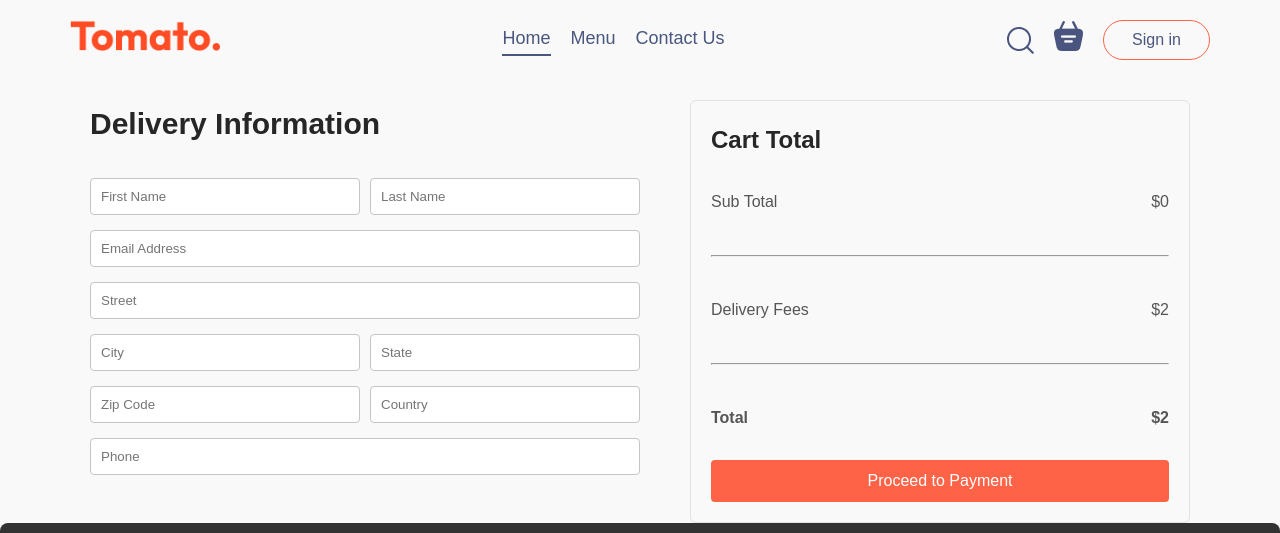
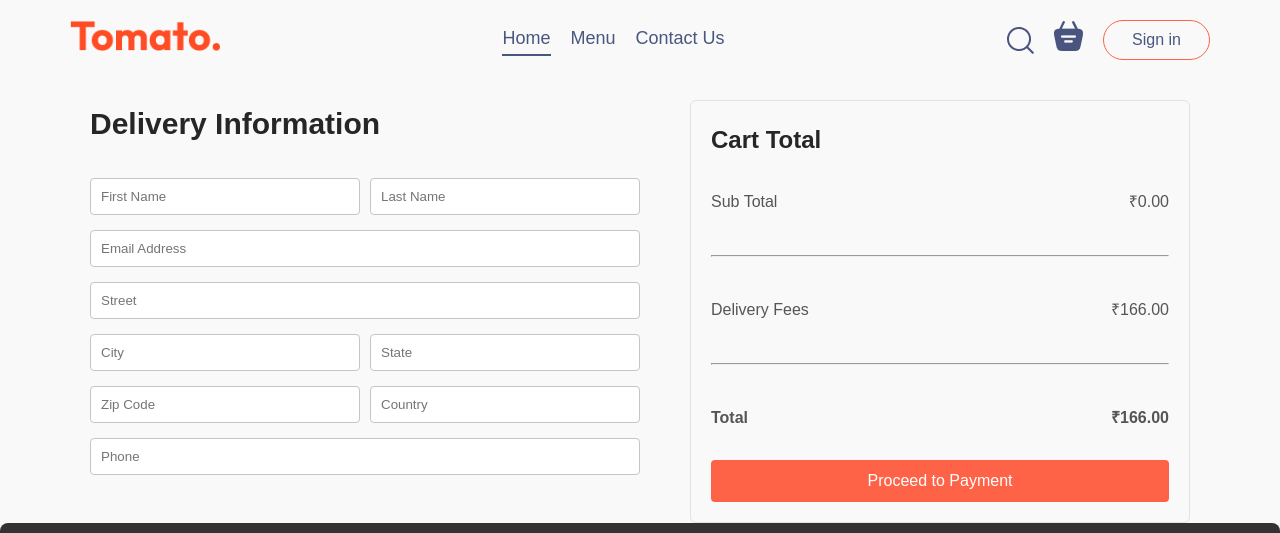
Before and after one commit to Tushar-Kachariya/Food, a React (Vite) app: page /order in a window 1280 px wide. Shown: the top 533 px of the page. Built offline with nearby package versions, Linux system fonts and the light colour scheme; a web font is replaced by a local one.

Commit message:
error fix it

```diff
--- a/src/componetes/FoodItem/FoodItem.jsx
+++ b/src/componetes/FoodItem/FoodItem.jsx
@@ -2,6 +2,7 @@ import React, { useContext } from 'react'
 import './FoodItem.css'
 import { assets } from '../../assets/frontend_assets/assets'
 import { StoreContext } from '../context/StoreContext'
+import { formatINR } from '../../utils/currency'
 
 export default function FoodItem({ id, name, price, description, image }) {
   const { cartItems, addToCart, removeFromCart } = useContext(StoreContext);
@@ -44,7 +45,7 @@ export default function FoodItem({ id, name, price, description, image }) {
         </div>
 
         <p className="food-item-desc">{description}</p>
-        <p className="food-item-price">${price}</p>
+        <p className="food-item-price">{formatINR(price)}</p>
       </div>
     </div>
   )
--- a/src/pages/PlaceOrder/PlaceOrder.jsx
+++ b/src/pages/PlaceOrder/PlaceOrder.jsx
@@ -1,5 +1,6 @@
 import React, { useContext } from 'react'
 import { StoreContext } from '../../componetes/context/StoreContext'
+import { formatINR } from '../../utils/currency'
 import './PlaceOrder.css'
 
 export default function PlaceOrder() {
@@ -45,21 +46,21 @@ export default function PlaceOrder() {
 
           <div className="cart-total-details">
             <p>Sub Total</p>
-            <p>${subTotal}</p>
+            <p>{formatINR(subTotal)}</p>
           </div>
 
           <hr />
 
           <div className="cart-total-details">
             <p>Delivery Fees</p>
-            <p>${deliveryFee}</p>
+            <p>{formatINR(deliveryFee)}</p>
           </div>
 
           <hr />
 
           <div className="cart-total-details">
             <b>Total</b>
-            <b>${total}</b>
+            <b>{formatINR(total)}</b>
           </div>
 
           <button type="submit">Proceed to Payment</button>
--- a/src/pages/cart/Cart.jsx
+++ b/src/pages/cart/Cart.jsx
@@ -1,6 +1,7 @@
 import React, { useContext } from 'react'
 import './Cart.css'
 import { StoreContext } from '../../componetes/context/StoreContext'
+import { formatINR } from '../../utils/currency'
 import { useNavigate } from 'react-router-dom';
 
 export default function Cart() {
@@ -37,9 +38,9 @@ export default function Cart() {
               <div className='cart-item-title cart-items-item'>
                 <img src={item.image} alt={item.name} />
                 <p>{item.name}</p>
-                <p>${item.price}</p>
+                <p>{formatINR(item.price)}</p>
                 <p>{cartItems[item._id]}</p>
-                <p>${item.price * cartItems[item._id]}</p>
+                <p>{formatINR(item.price * cartItems[item._id])}</p>
                 <p
                   className="corss"
                   onClick={() => removeFromCart(item._id)}
@@ -59,21 +60,21 @@ export default function Cart() {
 
           <div className='cart-total-details'>
             <p>Sub Total</p>
-            <p>${getTotalCartAmount()}</p>
+            <p>{formatINR(getTotalCartAmount())}</p>
           </div>
 
           <hr />
 
           <div className='cart-total-details'>
             <p>Delivery fees</p>
-            <p>${deliveryFee}</p>
+            <p>{formatINR(deliveryFee)}</p>
           </div>
 
           <hr />
 
           <div className='cart-total-details'>
             <b>Total</b>
-            <b>${getTotalCartAmount() + deliveryFee}</b>
+            <b>{formatINR(getTotalCartAmount() + deliveryFee)}</b>
           </div>
 
           <button onClick={() => navigate('/order')}>
--- /dev/null
+++ b/src/utils/currency.js
@@ -0,0 +1,13 @@
+const USD_TO_INR = 83; // adjust this conversion rate as needed
+
+export function toINR(usd) {
+  const n = Number(usd) || 0;
+  return n * USD_TO_INR;
+}
+
+export function formatINR(usd) {
+  const inr = toINR(usd);
+  return new Intl.NumberFormat('en-IN', { style: 'currency', currency: 'INR' }).format(inr);
+}
+
+export default { toINR, formatINR };
```
